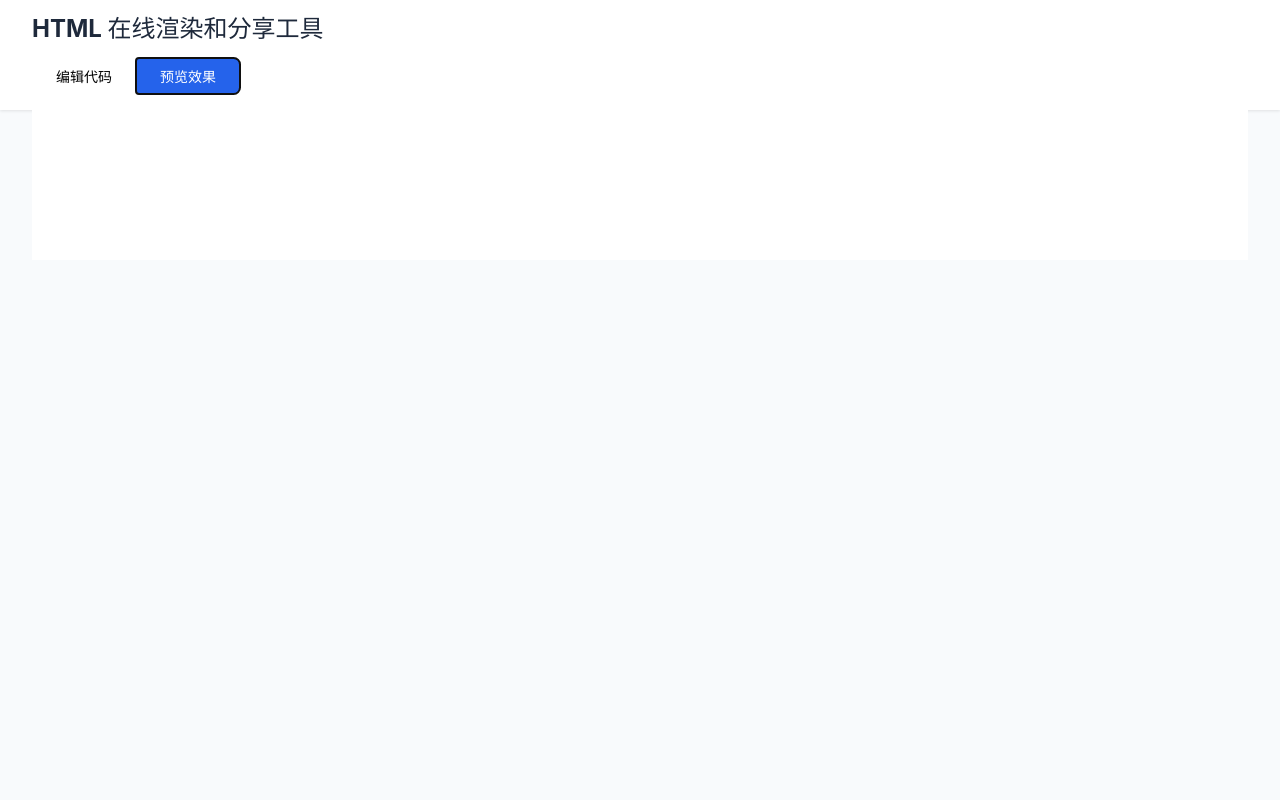
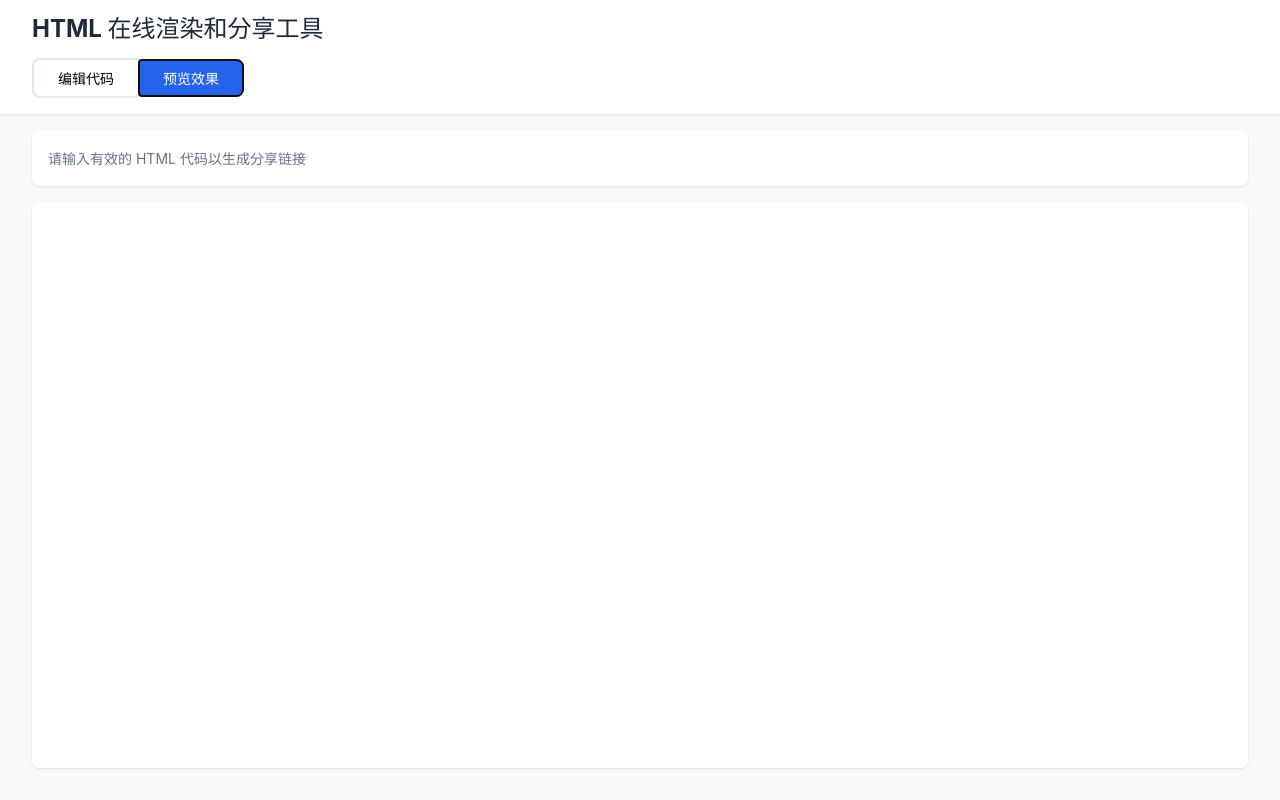
Before and after one commit to yty971231/html-share, a React (Vite) app in the folder frontend/: page / in a window 1280 px wide. Both pictures are taken after a click on the button "预览效果". Built offline with nearby package versions, Linux system fonts and the light colour scheme.

Commit message:
Update App.jsx

```diff
--- a/frontend/src/App.jsx
+++ b/frontend/src/App.jsx
@@ -1,26 +1,71 @@
-import React, { useState } from 'react';
+import React, { useState, useEffect } from 'react';
 import { BrowserRouter as Router, Routes, Route } from 'react-router-dom';
 import './App.css';
 
 function App() {
   const [html, setHtml] = useState('');
-  const [preview, setPreview] = useState(false);
+  const [activeTab, setActiveTab] = useState('edit'); // 'edit' 或 'preview'
+  const [shareUrl, setShareUrl] = useState('');
+  const [isLoading, setIsLoading] = useState(false);
+
+  // 当HTML内容改变时，自动生成分享链接
+  useEffect(() => {
+    const generateShareLink = async () => {
+      if (!html.trim()) {
+        setShareUrl('');
+        return;
+      }
+
+      // 简单验证是否包含HTML标签
+      if (!/<[^>]*>/i.test(html)) {
+        setShareUrl('');
+        return;
+      }
+
+      try {
+        setIsLoading(true);
+        const response = await fetch('/api/save', {
+          method: 'POST',
+          headers: {
+            'Content-Type': 'application/json',
+          },
+          body: JSON.stringify({ html }),
+        });
+
+        if (response.ok) {
+          const data = await response.json();
+          setShareUrl(window.location.origin + '/view/' + data.id);
+        } else {
+          console.error('生成链接失败');
+          setShareUrl('');
+        }
+      } catch (err) {
+        console.error('网络错误:', err);
+        setShareUrl('');
+      } finally {
+        setIsLoading(false);
+      }
+    };
+
+    // 使用防抖，避免频繁请求
+    const timeoutId = setTimeout(generateShareLink, 1000);
+    return () => clearTimeout(timeoutId);
+  }, [html]);
 
   return (
-    <Router>
     <div className="app-container">
       <header className="app-header">
         <h1>HTML 在线渲染和分享工具</h1>
-          <div className="header-buttons">
+        <div className="tab-container">
           <button
-              className={`tab-button ${!preview ? 'active' : ''}`}
-              onClick={() => setPreview(false)}
+            className={`tab-button ${activeTab === 'edit' ? 'active' : ''}`}
+            onClick={() => setActiveTab('edit')}
           >
             编辑代码
           </button>
           <button
-              className={`tab-button ${preview ? 'active' : ''}`}
-              onClick={() => setPreview(true)}
+            className={`tab-button ${activeTab === 'preview' ? 'active' : ''}`}
+            onClick={() => setActiveTab('preview')}
           >
             预览效果
           </button>
@@ -28,7 +73,31 @@ function App() {
       </header>
 
       <main className="app-main">
-          {!preview ? (
+        {activeTab === 'preview' && (
+          <div className="share-url-container">
+            {isLoading ? (
+              <span className="loading">生成分享链接中...</span>
+            ) : shareUrl ? (
+              <div className="share-url">
+                分享链接：
+                <a href={shareUrl} target="_blank" rel="noopener noreferrer">
+                  {shareUrl}
+                </a>
+                <button
+                  className="copy-button"
+                  onClick={() => navigator.clipboard.writeText(shareUrl)}
+                >
+                  复制链接
+                </button>
+              </div>
+            ) : (
+              <span className="no-share">请输入有效的 HTML 代码以生成分享链接</span>
+            )}
+          </div>
+        )}
+
+        <div className="content-container">
+          {activeTab === 'edit' ? (
             <div className="editor-container">
               <textarea
                 className="html-editor"
@@ -47,9 +116,9 @@ function App() {
               />
             </div>
           )}
+        </div>
       </main>
     </div>
-    </Router>
   );
 }
 
```
Lines whose indentation alone changed are shown as unchanged.
